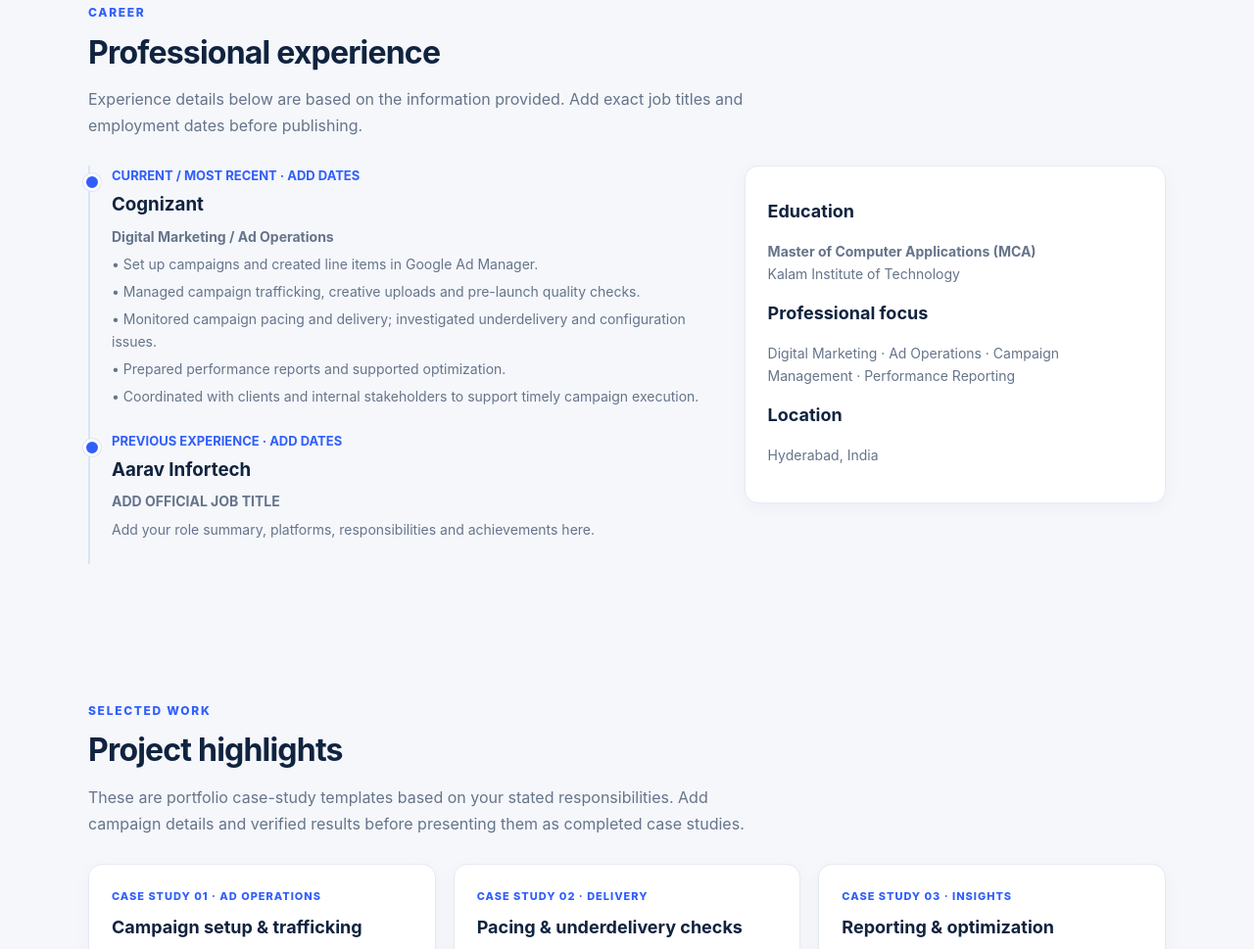
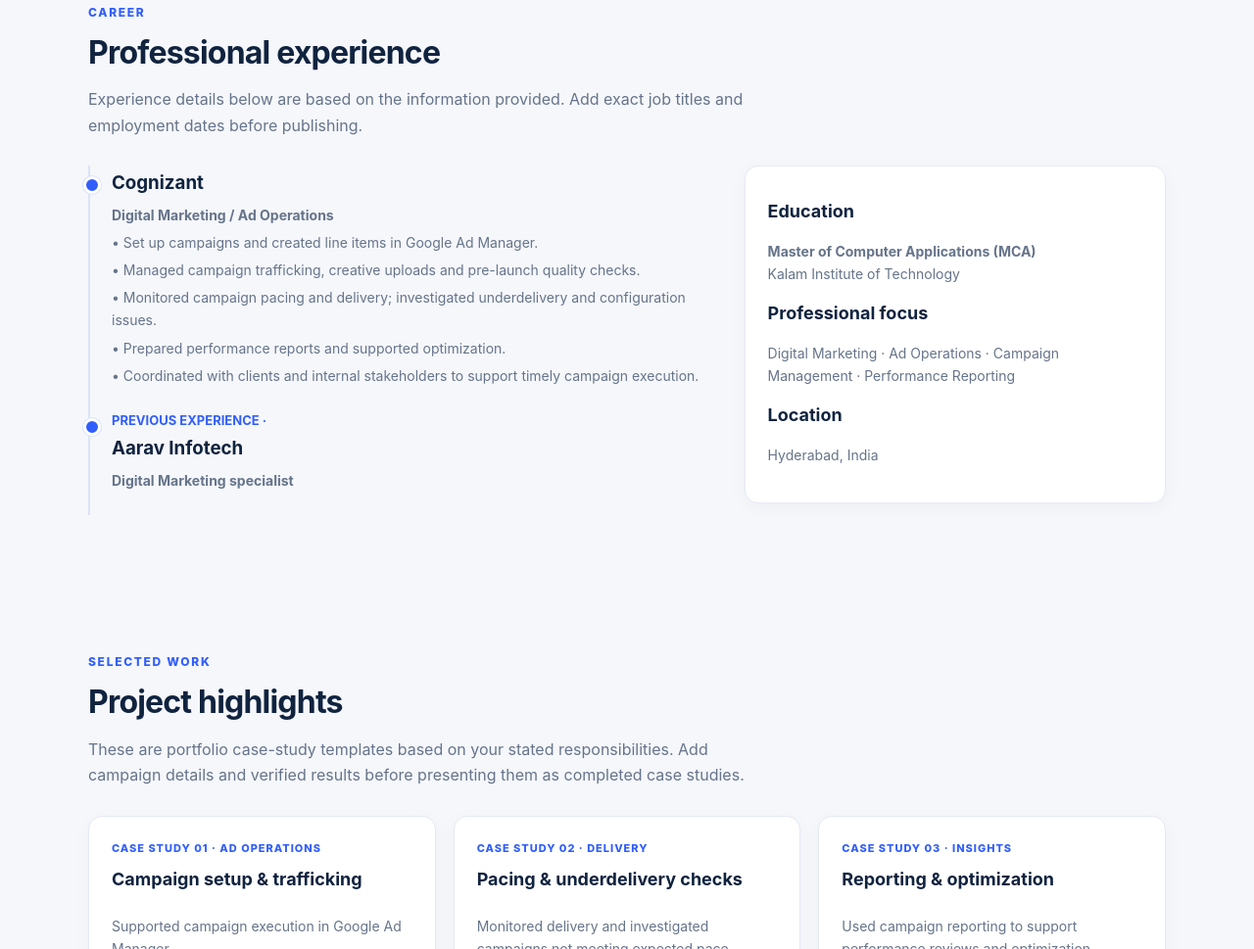
Before and after one commit to sibamahapatro/sibamahapatro, a plain HTML site: page index.html in a window 1280 px wide. Shown: the part 2171-3140 px from the top of the page at 98% size. Drawn offline with Linux system fonts and the light colour scheme.

Commit message:
Update index.html

```diff
--- a/index.html
+++ b/index.html
@@ -48,8 +48,8 @@ footer{padding:22px 0;background:#0b1a30;color:#aab8cd;font-size:12px;text-align
 <section><div class="wrap"><div class="section-head"><div class="kicker">Tools & platforms</div><h2>Technology toolkit</h2></div><div class="skills"><span class="pill">Google Ad Manager (GAM)</span><span class="pill">Google Ads</span><span class="pill">Meta Ads</span><span class="pill">Google Analytics / GA4</span><span class="pill">SEO</span><span class="pill">Campaign Trafficking</span><span class="pill">Ad Reporting</span><span class="pill">Creative QA</span><span class="pill">AI for Marketing</span><span class="pill">JIRA</span><span class="pill">SQL</span></div></div></section>
 <section id="experience"><div class="wrap"><div class="section-head"><div class="kicker">Career</div><h2>Professional experience</h2><p>Experience details below are based on the information provided. Add exact job titles and employment dates before publishing.</p></div>
 <div class="split"><div class="timeline">
-<div class="timeline-item"><div class="meta">CURRENT / MOST RECENT · ADD DATES</div><h3>Cognizant</h3><p><strong>Digital Marketing / Ad Operations</strong></p><p>• Set up campaigns and created line items in Google Ad Manager.</p><p>• Managed campaign trafficking, creative uploads and pre-launch quality checks.</p><p>• Monitored campaign pacing and delivery; investigated underdelivery and configuration issues.</p><p>• Prepared performance reports and supported optimization.</p><p>• Coordinated with clients and internal stakeholders to support timely campaign execution.</p></div>
-<div class="timeline-item"><div class="meta">PREVIOUS EXPERIENCE · ADD DATES</div><h3>Aarav Infortech</h3><p><strong>ADD OFFICIAL JOB TITLE</strong></p><p>Add your role summary, platforms, responsibilities and achievements here.</p></div>
+<div class="timeline-item"><div class="meta"></div><h3>Cognizant</h3><p><strong>Digital Marketing / Ad Operations</strong></p><p>• Set up campaigns and created line items in Google Ad Manager.</p><p>• Managed campaign trafficking, creative uploads and pre-launch quality checks.</p><p>• Monitored campaign pacing and delivery; investigated underdelivery and configuration issues.</p><p>• Prepared performance reports and supported optimization.</p><p>• Coordinated with clients and internal stakeholders to support timely campaign execution.</p></div>
+<div class="timeline-item"><div class="meta">PREVIOUS EXPERIENCE ·</div><h3>Aarav Infotech</h3><p><strong>Digital Marketing specialist</strong></p></div>
 </div><div class="card"><h3>Education</h3><p><strong>Master of Computer Applications (MCA)</strong><br>Kalam Institute of Technology</p><h3>Professional focus</h3><p>Digital Marketing · Ad Operations · Campaign Management · Performance Reporting</p><h3>Location</h3><p>Hyderabad, India</p></div></div></div></section>
 <section id="work"><div class="wrap"><div class="section-head"><div class="kicker">Selected work</div><h2>Project highlights</h2><p>These are portfolio case-study templates based on your stated responsibilities. Add campaign details and verified results before presenting them as completed case studies.</p></div>
 <div class="grid">
```
